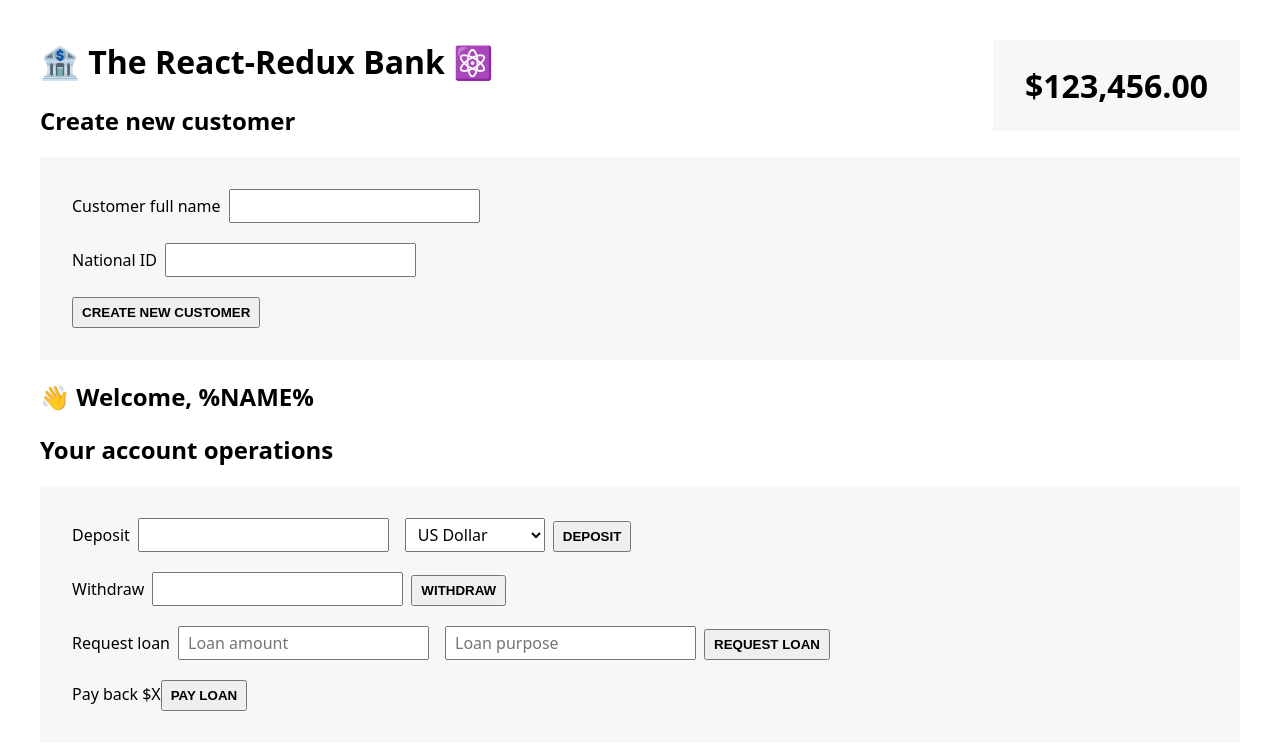
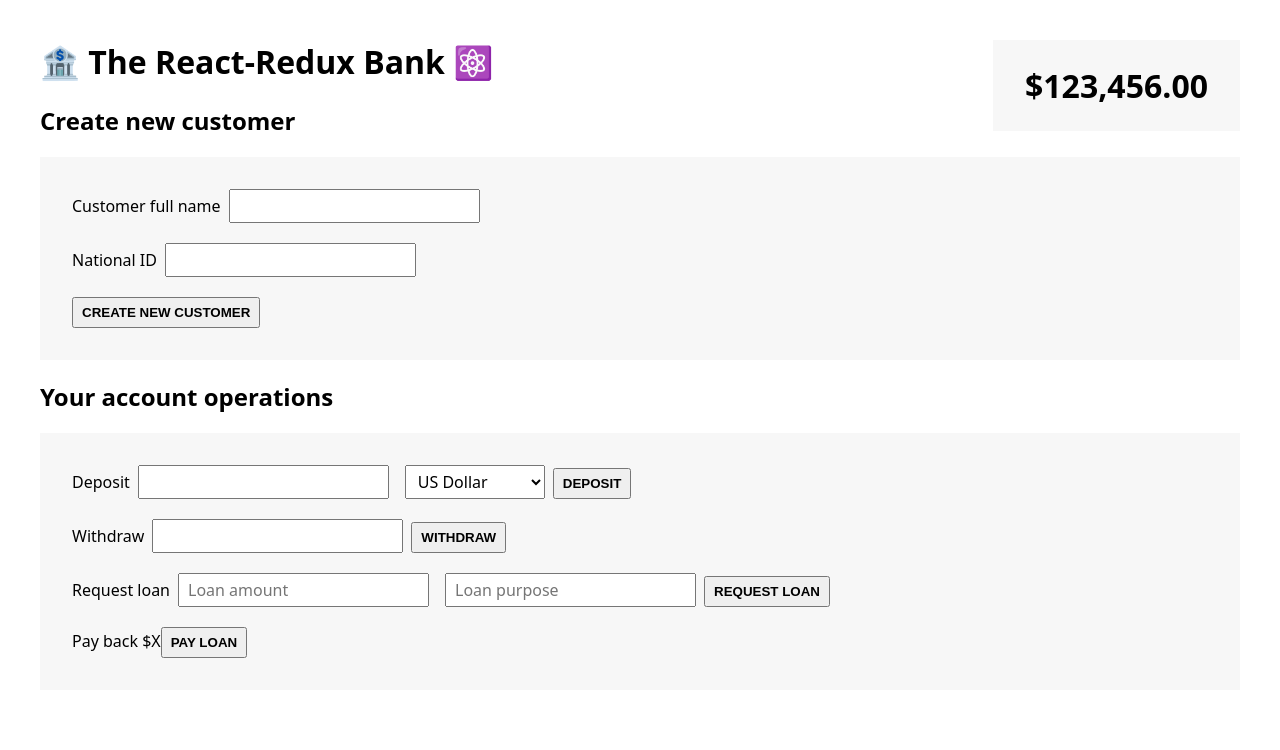
Before and after one commit to deepakkr62/redux-intro, a React (Create React App) app: page / in a window 1280 px wide. Shown: the top 750 px of the page. Built offline with nearby package versions, Linux system fonts and the light colour scheme.

Commit message:
connecting redux with react

```diff
--- a/package.json
+++ b/package.json
@@ -9,6 +9,7 @@
     "@testing-library/user-event": "^13.5.0",
     "react": "^19.3.0",
     "react-dom": "^19.3.0",
+    "react-redux": "^9.3.0",
     "react-scripts": "5.0.1",
     "redux": "^5.0.1",
     "web-vitals": "^2.1.4"
--- a/src/features/customers/Customer.js
+++ b/src/features/customers/Customer.js
@@ -1,5 +1,9 @@
+import { useSelector } from "react-redux";
+
 function Customer() {
-  return <h2>👋 Welcome, %NAME%</h2>;
+  const customer = useSelector((store) => store.customer.fullName);
+  console.log(customer);
+  return <h2>{customer}</h2>;
 }
 
 export default Customer;
--- a/src/index.js
+++ b/src/index.js
@@ -2,15 +2,14 @@
 import ReactDOM from "react-dom/client";
 import "./index.css";
 import App from "./App";
-
 import store from "./store";
-
-store.dispatch({ type: "account/deposit", payload: 1000 });
-console.log(store.getState());
+import { Provider } from "react-redux";
 
 const root = ReactDOM.createRoot(document.getElementById("root"));
 root.render(
   <React.StrictMode>
-    <App />
+    <Provider store={store}>
+      <App />
+    </Provider>
   </React.StrictMode>,
 );
```
Also changed, not shown: 1 other file (tests, documents, lock files or other folders).
